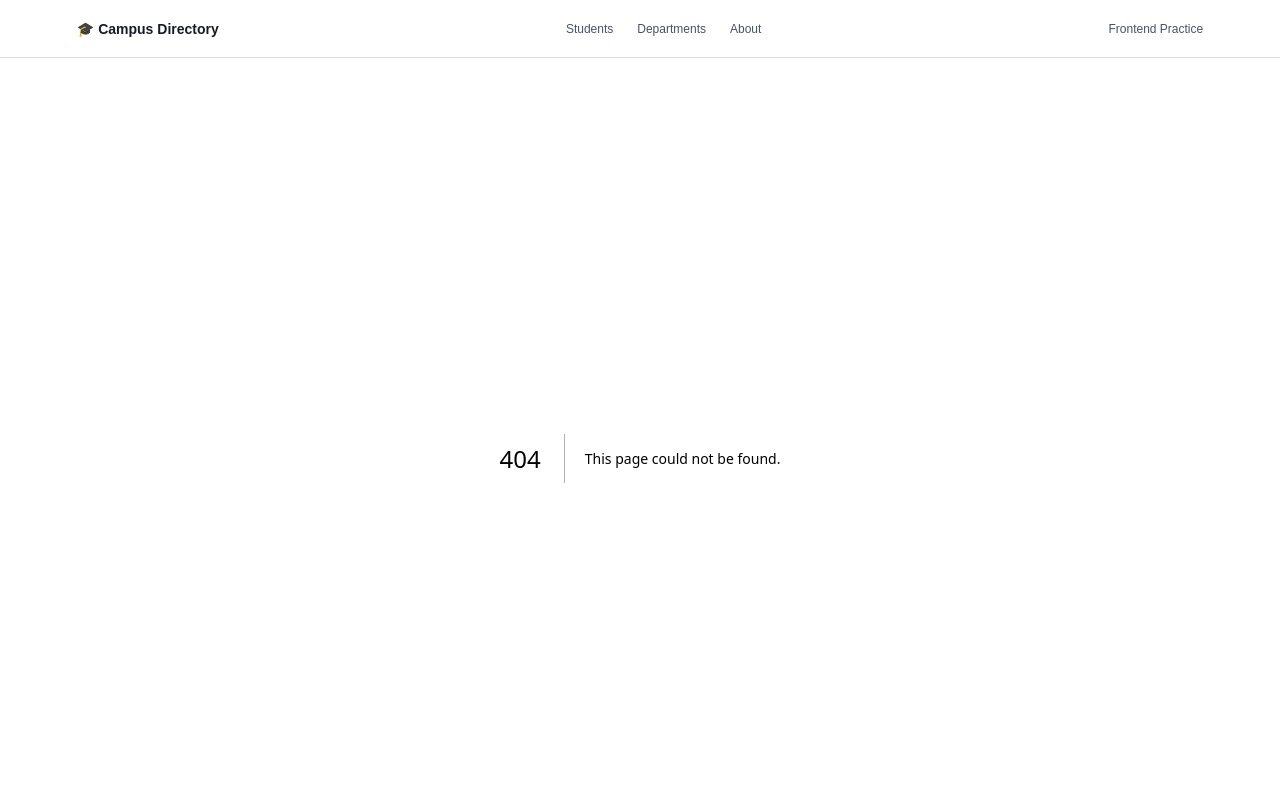
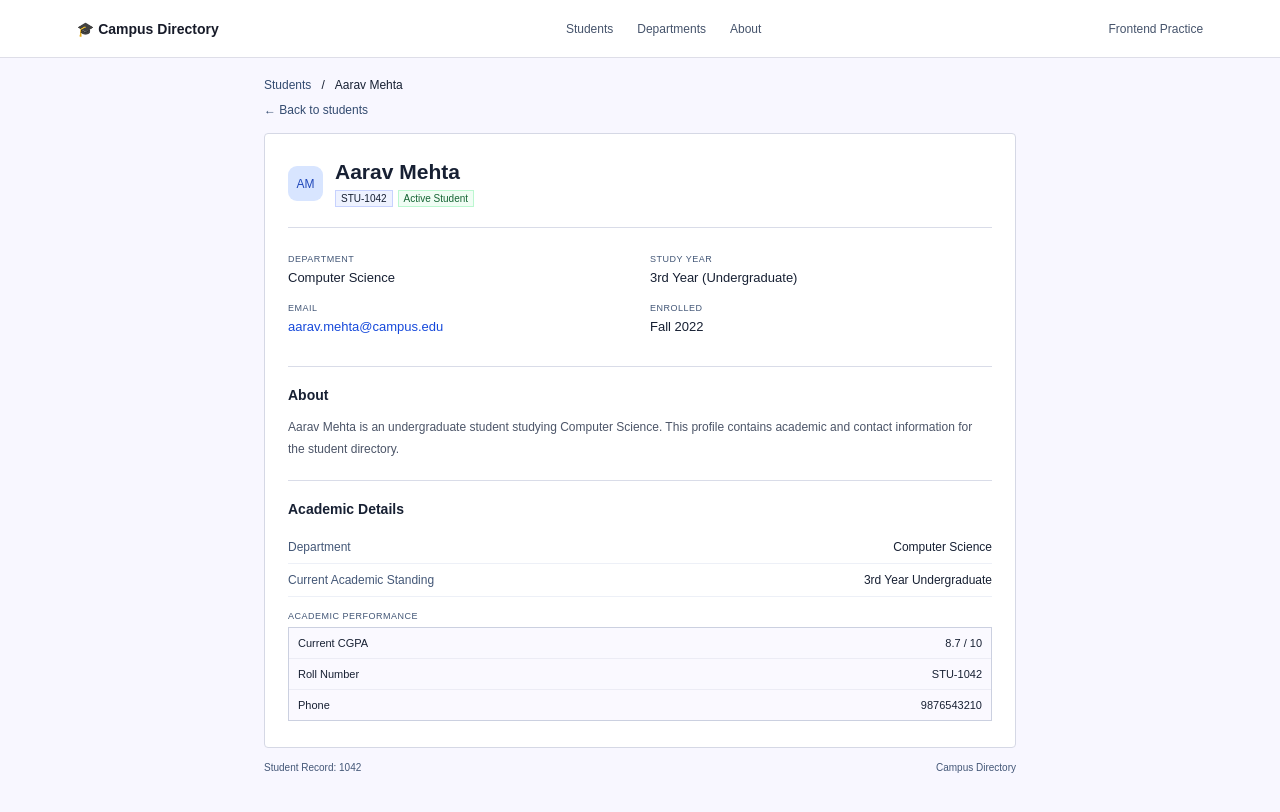
Before and after one commit to TrikamDevasi/studentDirectory, a Next.js app: page /students/1042 in a window 1280 px wide. Before the commit this address had no page. Shown: the top 812 px of the page. Built offline with nearby package versions, Linux system fonts and the light colour scheme.

Commit message:
.profile-page {

```diff
--- a/src/app/globals.css
+++ b/src/app/globals.css
@@ -201,3 +201,260 @@ a {
     grid-template-columns: 1fr;
   }
 }
+
+.filter-bar {
+  display: flex;
+  justify-content: space-between;
+  align-items: center;
+  gap: 16px;
+
+  padding: 8px;
+  margin-bottom: 16px;
+
+  background: white;
+  border: 1px solid #d5d8e5;
+  border-radius: 4px;
+}
+
+.filter-bar input {
+  flex: 1;
+  min-width: 0;
+  padding: 10px;
+  border: 1px solid #d5d8e5;
+  border-radius: 2px;
+  font-size: 12px;
+  outline: none;
+}
+
+.filter-bar input:focus,
+.filter-bar select:focus {
+  border-color: #4f46e5;
+}
+
+.department-filter {
+  display: flex;
+  align-items: center;
+  gap: 8px;
+}
+
+.department-filter label {
+  color: #526078;
+  font-size: 11px;
+}
+
+.department-filter select {
+  padding: 9px;
+  background: white;
+  border: 1px solid #d5d8e5;
+  border-radius: 2px;
+  font-size: 11px;
+  max-width: 180px;
+}
+
+.empty-message {
+  padding: 30px 10px;
+  text-align: center;
+  color: #526078;
+  font-size: 14px;
+}
+
+@media (max-width: 600px) {
+  .filter-bar {
+    flex-direction: column;
+    align-items: stretch;
+  }
+
+  .department-filter {
+    justify-content: space-between;
+  }
+
+  .department-filter select {
+    flex: 1;
+    max-width: none;
+  }
+}
+
+.profile-page {
+  min-height: calc(100vh - 58px);
+  padding: 20px 16px;
+  background: #f8f7ff;
+}
+
+.profile-container {
+  max-width: 752px;
+  margin: 0 auto;
+}
+
+.breadcrumbs {
+  display: flex;
+  gap: 10px;
+  margin-bottom: 8px;
+  font-size: 12px;
+}
+
+.breadcrumbs a,
+.back-link {
+  color: #334b70;
+}
+
+.back-link {
+  display: inline-block;
+  margin-bottom: 16px;
+  font-size: 12px;
+}
+
+.profile-card {
+  padding: 26px 23px;
+  background: #fff;
+  border: 1px solid #d5d8e5;
+  border-radius: 4px;
+}
+
+.profile-heading {
+  display: flex;
+  align-items: center;
+  gap: 12px;
+  margin-bottom: 20px;
+}
+
+.profile-avatar {
+  display: flex;
+  align-items: center;
+  justify-content: center;
+  width: 35px;
+  height: 35px;
+  border-radius: 9px;
+  background: #d8e5ff;
+  color: #2149ba;
+  font-size: 12px;
+}
+
+.profile-heading h1 {
+  margin: 0 0 6px;
+  font-size: 21px;
+}
+
+.profile-badges {
+  display: flex;
+  flex-wrap: wrap;
+  gap: 5px;
+}
+
+.profile-badges span {
+  padding: 2px 5px;
+  background: #eef2ff;
+  border: 1px solid #c7d2fe;
+  font-size: 10px;
+}
+
+.profile-badges .active-badge {
+  color: #166534;
+  background: #f0fdf4;
+  border-color: #bbf7d0;
+}
+
+.profile-card hr {
+  margin: 20px 0;
+  border: 0;
+  border-top: 1px solid #d9dce8;
+}
+
+.profile-info-grid {
+  display: grid;
+  grid-template-columns: 1fr 1fr;
+  gap: 20px;
+}
+
+.profile-info-grid label,
+.academic-label {
+  color: #435777;
+  font-size: 9px;
+  letter-spacing: 0.5px;
+}
+
+.profile-info-grid p {
+  margin: 4px 0 12px;
+  font-size: 13px;
+}
+
+.profile-info-grid .profile-email {
+  color: #1649db;
+  overflow-wrap: anywhere;
+}
+
+.profile-about h2,
+.academic-details h2 {
+  margin: 0 0 14px;
+  font-size: 14px;
+}
+
+.profile-about p {
+  margin: 0;
+  color: #4c5568;
+  font-size: 12px;
+  line-height: 1.8;
+}
+
+.academic-row {
+  display: flex;
+  justify-content: space-between;
+  gap: 12px;
+  padding: 9px 0;
+  border-bottom: 1px solid #edf0f7;
+  font-size: 12px;
+}
+
+.academic-row span {
+  color: #435777;
+}
+
+.academic-row strong {
+  text-align: right;
+  font-weight: 500;
+}
+
+.academic-label {
+  display: block;
+  margin: 14px 0 6px;
+}
+
+.academic-subjects {
+  border: 1px solid #cbd0e0;
+  background: #faf9ff;
+}
+
+.academic-subjects div {
+  display: flex;
+  justify-content: space-between;
+  gap: 12px;
+  padding: 9px;
+  font-size: 11px;
+}
+
+.academic-subjects div + div {
+  border-top: 1px solid #ececf5;
+}
+
+.profile-footer {
+  display: flex;
+  justify-content: space-between;
+  gap: 12px;
+  margin-top: 14px;
+  color: #435777;
+  font-size: 10px;
+}
+
+@media (max-width: 600px) {
+  .profile-card {
+    padding: 20px 16px;
+  }
+
+  .profile-info-grid {
+    grid-template-columns: 1fr;
+    gap: 0;
+  }
+
+  .profile-footer {
+    flex-direction: column;
+  }
+}
--- /dev/null
+++ b/src/app/students/[id]/page.tsx
@@ -0,0 +1,141 @@
+import Link from "next/link";
+import { notFound } from "next/navigation";
+import { students } from "@/data/students";
+
+type Props = {
+  params: Promise<{ id: string }>;
+};
+
+export default async function StudentProfile({ params }: Props) {
+  const { id } = await params;
+
+  const student = students.find((item) => item.id === id);
+
+  if (!student) {
+    notFound();
+  }
+
+  const yearSuffix =
+    student.year === 1
+      ? "st"
+      : student.year === 2
+        ? "nd"
+        : student.year === 3
+          ? "rd"
+          : "th";
+
+  return (
+    <main className="profile-page">
+      <div className="profile-container">
+        <div className="breadcrumbs">
+          <Link href="/students">Students</Link>
+          <span>/</span>
+          <span>{student.name}</span>
+        </div>
+
+        <Link href="/students" className="back-link">
+          ← Back to students
+        </Link>
+
+        <section className="profile-card">
+          <div className="profile-heading">
+            <div className="profile-avatar">
+              {student.avatar}
+            </div>
+
+            <div>
+              <h1>{student.name}</h1>
+
+              <div className="profile-badges">
+                <span>{student.rollNumber}</span>
+                <span className="active-badge">
+                  Active Student
+                </span>
+              </div>
+            </div>
+          </div>
+
+          <hr />
+
+          <div className="profile-info-grid">
+            <div>
+              <label>DEPARTMENT</label>
+              <p>{student.department}</p>
+
+              <label>EMAIL</label>
+              <p className="profile-email">{student.email}</p>
+            </div>
+
+            <div>
+              <label>STUDY YEAR</label>
+              <p>
+                {student.year}
+                {yearSuffix} Year (Undergraduate)
+              </p>
+
+              <label>ENROLLED</label>
+              <p>Fall 2022</p>
+            </div>
+          </div>
+
+          <hr />
+
+          <section className="profile-about">
+            <h2>About</h2>
+
+            <p>
+              {student.name} is an undergraduate student studying{" "}
+              {student.department}. This profile contains academic
+              and contact information for the student directory.
+            </p>
+          </section>
+
+          <hr />
+
+          <section className="academic-details">
+            <h2>Academic Details</h2>
+
+            <div className="academic-row">
+              <span>Department</span>
+              <strong>{student.department}</strong>
+            </div>
+
+            <div className="academic-row">
+              <span>Current Academic Standing</span>
+              <strong>
+                {student.year}
+                {yearSuffix} Year Undergraduate
+              </strong>
+            </div>
+
+            <label className="academic-label">
+              ACADEMIC PERFORMANCE
+            </label>
+
+            <div className="academic-subjects">
+              <div>
+                <span>Current CGPA</span>
+                <span>{student.cgpa.toFixed(1)} / 10</span>
+              </div>
+
+              <div>
+                <span>Roll Number</span>
+                <span>{student.rollNumber}</span>
+              </div>
+
+              <div>
+                <span>Phone</span>
+                <span>{student.phone}</span>
+              </div>
+            </div>
+          </section>
+        </section>
+
+        <footer className="profile-footer">
+          <span>Student Record: {student.id}</span>
+          <span>Campus Directory</span>
+        </footer>
+      </div>
+    </main>
+  );
+}
```
Also changed, not shown: src/app/students/page.tsx (+22 -6 lines), src/components/StudentFilters.tsx (added, +76 -0 lines).
